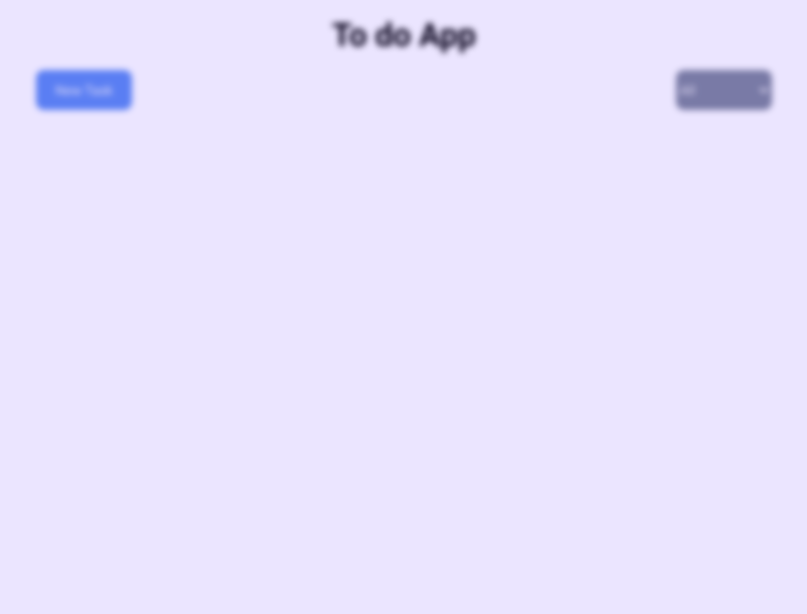
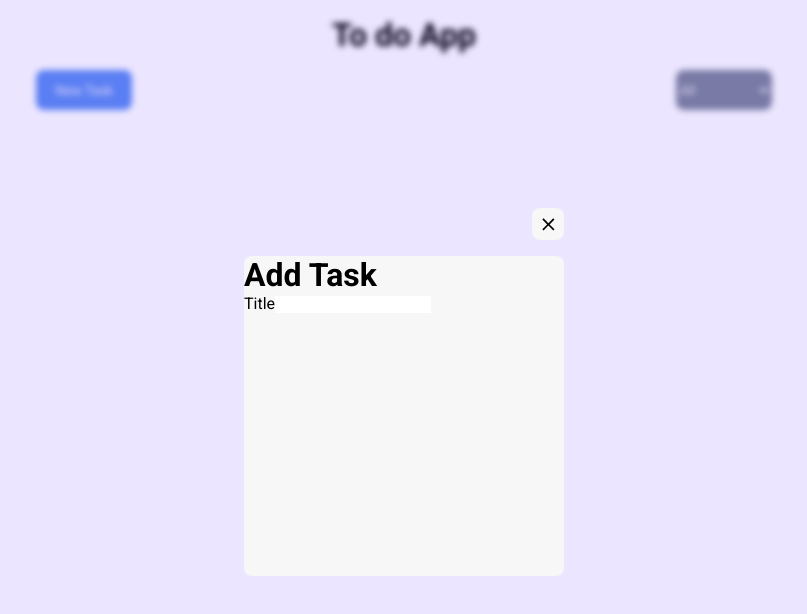
Before and after one commit to Stefanocalo/to-do-app, a React (Create React App) app: page / in a window 1280 px wide. Shown: the top 614 px of the page, without its empty margins (236-1043 px from the left). Built offline with nearby package versions, Linux system fonts and the light colour scheme.

Commit message:
Add todo form

```diff
--- a/src/features/TodoForm/TodoForm.jsx
+++ b/src/features/TodoForm/TodoForm.jsx
@@ -1,15 +1,32 @@
-import React from "react";
+import React, {useState } from "react";
 import { useSelector } from "react-redux";
-import { Modal } from "../../style";
+import { Modal, ModalContainer, Close, FormContainer, theme } from "../../style";
+import {MdOutlineClose} from 'react-icons/md';
 
-export const TodoForm = () => {
+export const TodoForm = ({theme}) => {
 
     const todos = useSelector(state => state.todo.category);
 
-
+    const [title, setTitle] = useState('');
+    const [status, setStatus] = useState('');
 
     return(
         <Modal>
+            <ModalContainer>
+                <div style={{display: 'flex', justifyContent: 'flex-end',  width: '100%'}}>
+                    <Close>
+                        <MdOutlineClose style={{fontSize: '1.3rem'}}/>
+                    </Close>
+                </div>
+                <FormContainer>
+                    <h1>Add Task</h1>
+                    <form>
+                        <label htmlFor="title">Title</label>
+                        <input type='text' id='title' value={title} onChange={(e) => setTitle(e.target.value)} ></input>
+                    </form>
+                </FormContainer>
+
+            </ModalContainer>
 
         </Modal>
     )
--- a/src/style.js
+++ b/src/style.js
@@ -7,6 +7,7 @@ export const theme = {
         secondary: '#404040',
         tertiary: '#214eb0',
         quaternary: '#686c75',
+        red: '#f2403d',
         buttonP: '#5e8df2',
         buttonS: '#80889c'
     }
@@ -39,6 +40,10 @@ export const ButtonP = styled.button`
     transition: 0.3s;
     :hover {
         background-color: ${(props) => props.theme.colors.tertiary};
+        scale: 1.2;
+    }
+    :active {
+        scale: 1;
     }
 `;
 
@@ -53,6 +58,13 @@ export const ButtonS = styled.button`
     border-radius: 8px;
     cursor: pointer;
     transition: 0.3s;
+    :hover {
+        background-color: ${(props) => props.theme.colors.red};
+        scale: 1.2;
+    }
+    :active {
+        scale: 1;
+    }
 `;
 
 export const Selection = styled.select`
@@ -68,7 +80,9 @@ export const Selection = styled.select`
     transition: 0.3s;
     :hover {
         background-color: ${(props) => props.theme.colors.quaternary};
+        scale: 1.2;
     }
+
 `;
 
 export const OptionWrapper = styled.div`
@@ -79,6 +93,9 @@ export const OptionWrapper = styled.div`
 
 export const Modal = styled.div`
     position: fixed;
+    display:flex;
+    align-items: center;
+    justify-content: center;
     top: 0;
     left: 0;
     height: 100vh;
@@ -86,3 +103,37 @@ export const Modal = styled.div`
     background-color: rgba(63, 0, 255, 0.1);
     backdrop-filter: blur(0.2rem);
 `;
+
+export const ModalContainer = styled.div`
+
+    border-radius: 8px;
+    display: flex;
+    flex-direction: column;
+`;
+
+export const Close = styled.div`
+    background-color: ${(props) => props.theme.colors.primary};
+    border-radius: 8px;
+    transition: 0.3s;
+    cursor: pointer;
+    height: 2rem;
+    width: 2rem;
+    display: flex;
+    align-items: center;
+    justify-content: center;
+    :hover {
+        background-color: ${(props) => props.theme.colors.red};
+        scale: 1.2;
+    }
+    :active {
+        scale: 1;
+    }
+`;
+
+export const FormContainer = styled.div`
+    background-color: ${(props) => props.theme.colors.primary};
+    height: 20rem;
+    width: 20rem;
+    margin: 1rem 0;
+    border-radius: 8px;
+`;
```
